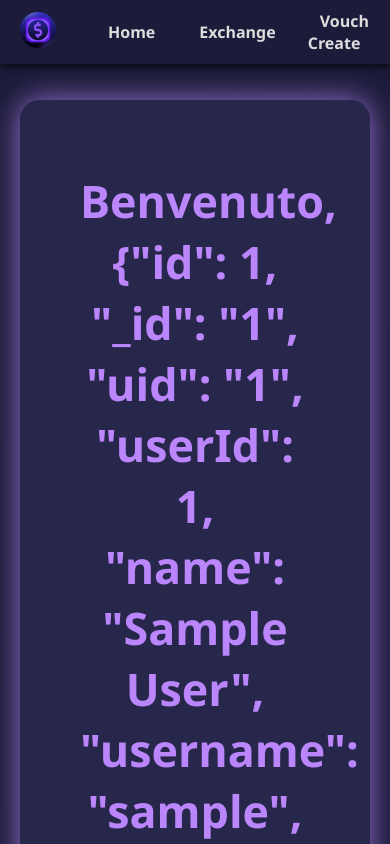
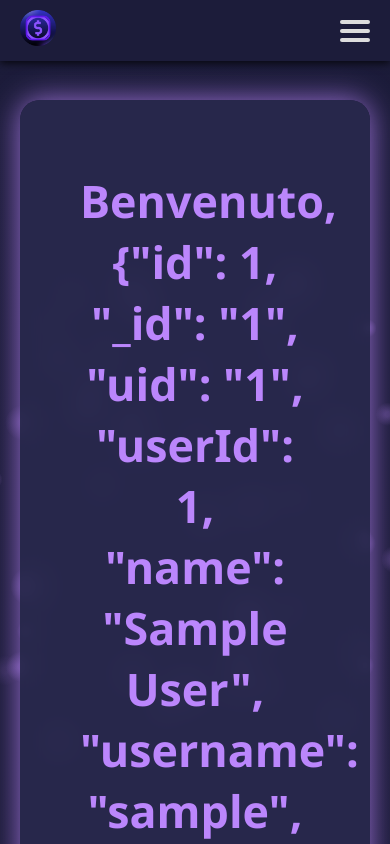
Before and after one commit to al3-0/crypto-simulator, a plain HTML site: page dashboard.html in a window 390 px wide. Shown: the top 844 px of the page. Drawn offline with Linux system fonts and the light colour scheme; no server answers; sample sign-in values are in the browser's storage.

Commit message:
Update dashboard.html

```diff
--- a/dashboard.html
+++ b/dashboard.html
@@ -4,17 +4,21 @@
   <meta charset="UTF-8" />
   <meta name="viewport" content="width=device-width, initial-scale=1" />
   <title>Crypto Simulator - Dashboard</title>
-  <link rel="icon" href="logo.png" type="image/png">
+  <link rel="icon" href="logo.png" type="image/png" />
   <style>
+    /* ==== BODY & MAIN ==== */
     body {
-      background: linear-gradient(135deg, #1c1c3a, #12122b);
-      color: #eee;
-      font-family: 'Segoe UI', Tahoma, Geneva, Verdana, sans-serif;
       margin: 0;
       min-height: 100vh;
       padding: 100px 20px 20px;
+      font-family: 'Segoe UI', Tahoma, Geneva, Verdana, sans-serif;
+      color: #eee;
+      background: linear-gradient(135deg, #1c1c3a, #12122b);
+      overflow-x: hidden;
+      position: relative;
       transition: background 0.3s ease, color 0.3s ease;
     }
+
     main {
       background: #2a2a4fdd;
       border-radius: 20px;
@@ -24,7 +28,9 @@
       box-shadow: 0 0 30px rgba(187, 134, 252, 0.8);
       backdrop-filter: blur(12px);
       position: relative;
+      z-index: 2;
     }
+
     h1 {
       font-size: 2.8rem;
       margin-bottom: 8px;
@@ -34,6 +40,7 @@
       animation: fadeInDown 1s ease forwards;
       opacity: 0;
     }
+
     p.welcome {
       font-size: 1.1rem;
       color: #ccc;
@@ -43,6 +50,7 @@
       animation: fadeIn 1.5s ease forwards;
       opacity: 0;
     }
+
     .wallet {
       display: flex;
       flex-direction: column;
@@ -50,6 +58,7 @@
       animation: fadeInUp 1.8s ease forwards;
       opacity: 0;
     }
+
     .coin-card {
       background: linear-gradient(145deg, #3b3b6a, #2a2a4f);
       border-radius: 16px;
@@ -61,7 +70,14 @@
       display: flex;
       align-items: center;
       justify-content: space-between;
+      transition: transform 0.3s ease, box-shadow 0.3s ease;
+      cursor: default;
     }
+    .coin-card:hover {
+      transform: scale(1.05);
+      box-shadow: inset 0 0 16px #a48fffcc, 0 10px 30px rgba(123, 85, 255, 0.7);
+    }
+
     .coin-name {
       display: flex;
       align-items: center;
@@ -69,6 +85,7 @@
       font-size: 1.5rem;
       text-shadow: 0 0 6px #bb86fcaa;
     }
+
     .coin-amount {
       font-family: 'Courier New', Courier, monospace;
       letter-spacing: 2px;
@@ -76,11 +93,8 @@
       color: #e0d4ff;
       text-shadow: 0 0 4px #b68fffcc;
     }
-    .coin-card:hover {
-      transform: scale(1.05);
-      box-shadow: inset 0 0 16px #a48fffcc, 0 10px 30px rgba(123, 85, 255, 0.7);
-    }
 
+    /* ==== NAVBAR ==== */
     nav.navbar {
       position: fixed;
       top: 0;
@@ -88,8 +102,10 @@
       width: 100%;
       background: #1c1c3a;
       box-shadow: 0 2px 8px rgba(0,0,0,0.8);
-      z-index: 1000;
+      z-index: 10;
+      user-select: none;
     }
+
     .nav-container {
       max-width: 1200px;
       margin: auto;
@@ -97,17 +113,26 @@
       display: flex;
       align-items: center;
       justify-content: space-between;
+      position: relative;
     }
+
     .logo-link img {
       height: 36px;
+      cursor: pointer;
     }
+
+    /* Centratura nav-menu: */
     .nav-menu {
       list-style: none;
       display: flex;
       align-items: center;
-      gap: 20px;
+      gap: 24px;
       margin: 0;
+      position: absolute;
+      left: 50%;
+      transform: translateX(-50%);
     }
+
     .nav-menu li a,
     #theme-toggle {
       color: #ddd;
@@ -119,16 +144,94 @@
       padding: 8px 12px;
       border-radius: 6px;
       text-decoration: none;
+      transition: background-color 0.3s ease, color 0.3s ease;
     }
     .nav-menu li a:hover,
     #theme-toggle:hover {
       background-color: #4b3ca7;
       color: white;
     }
+
     #theme-toggle {
       margin-left: 6px;
     }
 
+    /* ==== RESPONSIVE ==== */
+    /* Nascondi menu e mostra hamburger su mobile */
+    #nav-toggle {
+      display: none;
+      position: relative;
+      width: 30px;
+      height: 22px;
+      cursor: pointer;
+      z-index: 15;
+      -webkit-tap-highlight-color: transparent;
+    }
+    #nav-toggle span {
+      position: absolute;
+      height: 4px;
+      width: 100%;
+      background: #ddd;
+      border-radius: 2px;
+      transition: 0.3s ease;
+      left: 0;
+    }
+    #nav-toggle span:nth-child(1) {
+      top: 0;
+    }
+    #nav-toggle span:nth-child(2) {
+      top: 9px;
+    }
+    #nav-toggle span:nth-child(3) {
+      top: 18px;
+    }
+
+    /* Menu nascosto di default */
+    @media (max-width: 768px) {
+      .nav-menu {
+        position: fixed;
+        top: 60px;
+        left: 0;
+        right: 0;
+        background: #1c1c3a;
+        flex-direction: column;
+        gap: 16px;
+        padding: 20px 0;
+        margin: 0;
+        transform: translateY(-150%);
+        opacity: 0;
+        pointer-events: none;
+        transition: transform 0.3s ease, opacity 0.3s ease;
+        text-align: center;
+        font-size: 1.2rem;
+      }
+      .nav-menu.open {
+        transform: translateY(0);
+        opacity: 1;
+        pointer-events: auto;
+      }
+      #nav-toggle {
+        display: block;
+      }
+      #theme-toggle {
+        margin-left: 0;
+      }
+    }
+
+    /* Hamburger animazione al click */
+    #nav-toggle.open span:nth-child(1) {
+      transform: rotate(45deg);
+      top: 9px;
+    }
+    #nav-toggle.open span:nth-child(2) {
+      opacity: 0;
+    }
+    #nav-toggle.open span:nth-child(3) {
+      transform: rotate(-45deg);
+      top: 9px;
+    }
+
+    /* ==== ANIMAZIONI ==== */
     @keyframes fadeInDown {
       0% { opacity: 0; transform: translateY(-30px); }
       100% { opacity: 1; transform: translateY(0); }
@@ -142,6 +245,7 @@
       100% { opacity: 1; transform: translateY(0); }
     }
 
+    /* ==== TEMA CHIARO ==== */
     body.light-theme {
       background: #f4f4f7;
       color: #222;
@@ -151,15 +255,37 @@
       color: #222;
       box-shadow: 0 0 20px rgba(123, 85, 255, 0.3);
     }
+
+    /* ==== CANVAS ANIMAZIONE BOLLE ==== */
+    #bubble-canvas {
+      position: fixed;
+      top: 0;
+      left: 0;
+      width: 100vw;
+      height: 100vh;
+      pointer-events: none;
+      z-index: 1;
+    }
   </style>
 </head>
 <body>
+  <!-- CANVAS ANIMAZIONE BOLLE -->
+  <canvas id="bubble-canvas"></canvas>
+
   <!-- NAVBAR -->
   <nav class="navbar">
     <div class="nav-container">
-      <a href="dashboard.html" class="logo-link">
-        <img src="logo.png" alt="CryptoSim Logo">
+      <a href="dashboard.html" class="logo-link" aria-label="Logo CryptoSim">
+        <img src="logo.png" alt="CryptoSim Logo" />
       </a>
+
+      <!-- HAMBURGER -->
+      <div id="nav-toggle" aria-label="Apri menu" role="button" tabindex="0" aria-expanded="false">
+        <span></span>
+        <span></span>
+        <span></span>
+      </div>
+
       <ul class="nav-menu" id="nav-menu">
         <li><a href="dashboard.html">Home</a></li>
         <li><a href="exchange.html">Exchange</a></li>
@@ -167,12 +293,12 @@
         <li><a href="vouch-redeem.html">Vouch Redeem</a></li>
         <li><a href="afk.html">AFK Zone</a></li>
         <li><a href="account.html">Account</a></li>
-        <li><button id="theme-toggle">🌙</button></li>
+        <li><button id="theme-toggle" aria-label="Cambia tema">🌙</button></li>
       </ul>
     </div>
   </nav>
 
-  <!-- CONTENUTO -->
+  <!-- CONTENUTO PRINCIPALE -->
   <main>
     <h1>Benvenuto, <span id="username">...</span>!</h1>
     <p class="welcome">Questo è il tuo wallet criptovalute simulato.</p>
@@ -192,7 +318,7 @@
     </div>
   </main>
 
-  <!-- JS con aggiornamento LIVE del wallet -->
+  <!-- SCRIPT JS -->
   <script type="module">
     import { initializeApp } from "https://www.gstatic.com/firebasejs/9.23.0/firebase-app.js";
     import { getDatabase, ref, onValue } from "https://www.gstatic.com/firebasejs/9.23.0/firebase-database.js";
@@ -212,25 +338,27 @@
     const db = getDatabase(app);
 
     document.addEventListener('DOMContentLoaded', () => {
+      // Check user logged in
       const username = localStorage.getItem('user');
       if (!username) {
         window.location.href = "index.html";
         return;
       }
-
       document.getElementById('username').textContent = username;
 
+      // Real-time wallet update
       const walletRef = ref(db, `users/${username}/wallet`);
-      onValue(walletRef, snapshot => {
+      onValue(walletRef, (snapshot) => {
         const wallet = snapshot.val() || {};
         document.getElementById("btc-amount").textContent = (wallet.BTC || 0).toFixed(3);
         document.getElementById("eth-amount").textContent = (wallet.ETH || 0).toFixed(3);
         document.getElementById("ltc-amount").textContent = (wallet.LTC || 0).toFixed(3);
       });
 
+      // Theme toggle
       const themeBtn = document.getElementById('theme-toggle');
-      const saved = localStorage.getItem('theme');
-      if (saved === 'light') {
+      const savedTheme = localStorage.getItem('theme');
+      if (savedTheme === 'light') {
         document.body.classList.add('light-theme');
         themeBtn.textContent = '☀️';
       }
@@ -244,7 +372,101 @@
           themeBtn.textContent = '🌙';
         }
       });
+
+      // Hamburger menu toggle
+      const navToggle = document.getElementById('nav-toggle');
+      const navMenu = document.getElementById('nav-menu');
+
+      function toggleMenu() {
+        navToggle.classList.toggle('open');
+        navMenu.classList.toggle('open');
+        // ARIA attribute update
+        const expanded = navToggle.getAttribute('aria-expanded') === 'true';
+        navToggle.setAttribute('aria-expanded', String(!expanded));
+      }
+
+      navToggle.addEventListener('click', toggleMenu);
+      navToggle.addEventListener('keydown', (e) => {
+        if (e.key === 'Enter' || e.key === ' ') {
+          e.preventDefault();
+          toggleMenu();
+        }
+      });
+
+      // Close menu on link click (mobile)
+      navMenu.querySelectorAll('a, button').forEach(link => {
+        link.addEventListener('click', () => {
+          if (navMenu.classList.contains('open')) {
+            toggleMenu();
+          }
+        });
+      });
     });
+
+    // ==== CANVAS BUBBLES ANIMATION ====
+    const canvas = document.getElementById('bubble-canvas');
+    const ctx = canvas.getContext('2d');
+    let width, height, bubbles;
+
+    class Bubble {
+      constructor() {
+        this.reset();
+      }
+      reset() {
+        this.x = Math.random() * width;
+        this.y = height + Math.random() * 100;
+        this.radius = 8 + Math.random() * 12;
+        this.speed = 0.5 + Math.random() * 1.5;
+        this.alpha = 0.1 + Math.random() * 0.3;
+        this.phase = Math.random() * 2 * Math.PI;
+        this.amplitude = 15 + Math.random() * 15;
+      }
+      update() {
+        this.y -= this.speed;
+        this.x += Math.sin(this.phase) * 0.3;
+        this.phase += 0.03;
+        if (this.y + this.radius < 0) {
+          this.reset();
+        }
+      }
+      draw(ctx) {
+        ctx.beginPath();
+        ctx.arc(this.x, this.y, this.radius, 0, 2 * Math.PI);
+        const gradient = ctx.createRadialGradient(this.x, this.y, this.radius * 0.2, this.x, this.y, this.radius);
+        gradient.addColorStop(0, `rgba(187,134,252,${this.alpha})`);
+        gradient.addColorStop(1, 'rgba(187,134,252,0)');
+        ctx.fillStyle = gradient;
+        ctx.fill();
+      }
+    }
+
+    function init() {
+      resize();
+      bubbles = [];
+      for (let i = 0; i < 50; i++) {
+        bubbles.push(new Bubble());
+      }
+      animate();
+    }
+
+    function resize() {
+      width = window.innerWidth;
+      height = window.innerHeight;
+      canvas.width = width;
+      canvas.height = height;
+    }
+
+    function animate() {
+      ctx.clearRect(0, 0, width, height);
+      for (const bubble of bubbles) {
+        bubble.update();
+        bubble.draw(ctx);
+      }
+      requestAnimationFrame(animate);
+    }
+
+    window.addEventListener('resize', resize);
+    init();
   </script>
 </body>
 </html>
```
